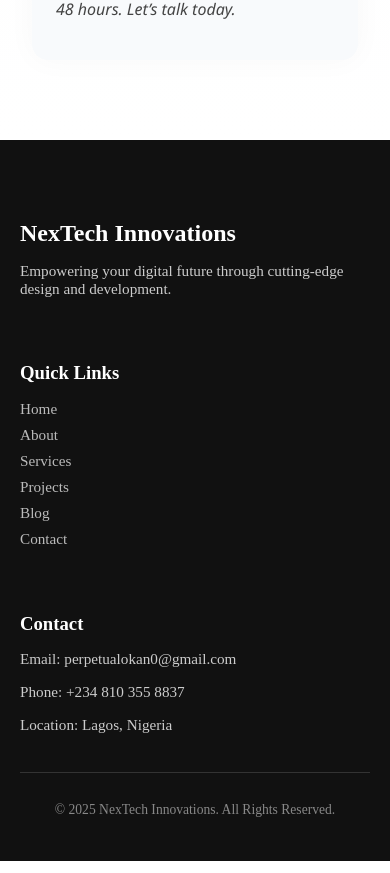
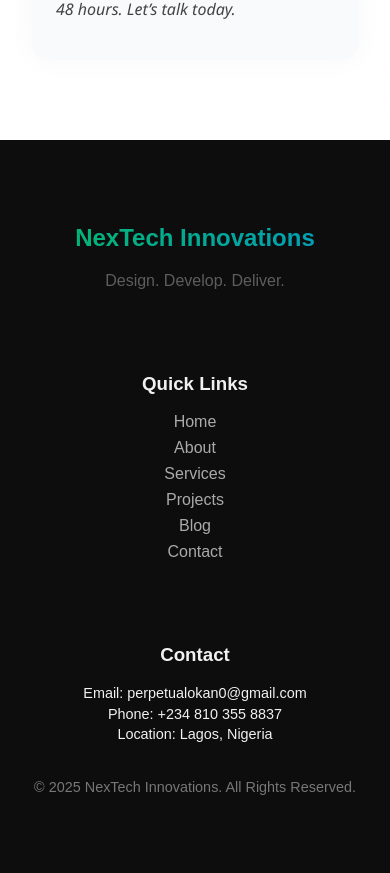
Before and after one commit to Perpetualisi/Nextech, a React (Vite) app: page / in a window 390 px wide. Shown: the part 8417-9290 px from the top of the page. Built offline with nearby package versions, Linux system fonts and the light colour scheme.

Commit message:
Enhanced footer component with animation and responsiveness

```diff
--- a/package.json
+++ b/package.json
@@ -11,6 +11,7 @@
   },
   "dependencies": {
     "aos": "^2.3.4",
+    "framer-motion": "^12.12.1",
     "react": "^18.3.1",
     "react-dom": "^18.3.1"
   },
--- a/src/Components/Footer/Footer.css
+++ b/src/Components/Footer/Footer.css
@@ -1,42 +1,25 @@
 .footer-section {
-  background-color: #111;
-  color: #fff;
-  padding: 60px 20px 30px;
+  background: #0d0d0d;
+  color: #f1f1f1;
+  padding: 4rem 2rem;
+  font-family: "Poppins", sans-serif;
+  overflow: hidden;
 }
 
 .footer-container {
   display: flex;
   flex-wrap: wrap;
-  gap: 40px;
   justify-content: space-between;
+  gap: 3rem;
   max-width: 1200px;
   margin: 0 auto;
 }
 
-.footer-brand {
-  flex: 1;
-  min-width: 250px;
-}
-
 .footer-brand h2 {
-  font-size: 1.8rem;
-  color: #fff;
-  margin-bottom: 10px;
-}
-
-.footer-brand p {
-  font-size: 1rem;
-  color: #ccc;
-}
-
-.footer-links {
-  flex: 1;
-  min-width: 200px;
-}
-
-.footer-links h3 {
-  margin-bottom: 12px;
-  color: #fff;
+  font-size: 2rem;
+  background: linear-gradient(to right, #00f5a0, #00d9f5);
+  -webkit-background-clip: text;
+  -webkit-text-fill-color: transparent;
 }
 
 .footer-links ul {
@@ -44,70 +27,45 @@
   padding: 0;
 }
 
-.footer-links li {
-  margin-bottom: 8px;
-}
-
-.footer-links a {
-  color: #bbb;
+.footer-links li a {
+  color: #aaa;
   text-decoration: none;
   transition: color 0.3s ease;
 }
 
-.footer-links a:hover {
-  color: #00aaff;
-}
-
-.footer-contact {
-  flex: 1;
-  min-width: 200px;
-}
-
-.footer-contact h3 {
-  margin-bottom: 12px;
-  color: #fff;
+.footer-links li a:hover {
+  color: #00d9f5;
 }
 
 .footer-contact p {
-  color: #ccc;
-  margin-bottom: 8px;
-  font-size: 0.95rem;
+  margin: 0.3rem 0;
 }
 
 .footer-bottom {
-  border-top: 1px solid #333;
   text-align: center;
-  margin-top: 40px;
-  padding-top: 20px;
-  color: #888;
+  margin-top: 2rem;
   font-size: 0.9rem;
+  color: #777;
 }
+
 @media (max-width: 768px) {
   .footer-container {
     flex-direction: column;
-    align-items: flex-start;
-    gap: 30px;
+    align-items: center;
+    text-align: center;
   }
 
   .footer-brand h2 {
     font-size: 1.5rem;
   }
 
-  .footer-brand p,
-  .footer-contact p,
-  .footer-links a {
-    font-size: 0.95rem;
+  .footer-links ul {
+    display: flex;
+    flex-direction: column;
+    gap: 0.5rem;
   }
 
-  .footer-links,
-  .footer-contact,
-  .footer-brand {
-    width: 100%;
-  }
-
-  .footer-bottom {
-    font-size: 0.85rem;
-    margin-top: 30px;
-    padding-top: 15px;
+  .footer-contact p {
+    font-size: 0.9rem;
   }
 }
--- a/src/Components/Footer/Footer.jsx
+++ b/src/Components/Footer/Footer.jsx
@@ -1,40 +1,97 @@
 import "./Footer.css";
+import { useEffect, useState } from "react";
+import { motion, AnimatePresence } from "framer-motion";
 
 const Footer = () => {
   const year = new Date().getFullYear();
 
+  const messages = [
+    "Empowering your digital future.",
+    "Innovating with purpose.",
+    "Design. Develop. Deliver.",
+    "Your success, our mission."
+  ];
+
+  const [currentMsgIndex, setCurrentMsgIndex] = useState(0);
+
+  useEffect(() => {
+    const interval = setInterval(() => {
+      setCurrentMsgIndex((prev) => (prev + 1) % messages.length);
+    }, 3000); // every 3 seconds
+    return () => clearInterval(interval);
+  }, []);
+
   return (
-    <footer className="footer-section">
+    <motion.footer
+      className="footer-section"
+      initial={{ opacity: 0, y: 100 }}
+      animate={{ opacity: 1, y: 0 }}
+      transition={{ duration: 1.2, ease: "easeOut" }}
+    >
       <div className="footer-container">
-        <div className="footer-brand">
+        <motion.div
+          className="footer-brand"
+          initial={{ opacity: 0 }}
+          animate={{ opacity: 1 }}
+          transition={{ duration: 1.5, repeat: Infinity, repeatType: "mirror" }}
+        >
           <h2>NexTech Innovations</h2>
-          <p>Empowering your digital future through cutting-edge design and development.</p>
-        </div>
+          <AnimatePresence mode="wait">
+            <motion.p
+              key={messages[currentMsgIndex]}
+              initial={{ opacity: 0 }}
+              animate={{ opacity: 1 }}
+              exit={{ opacity: 0 }}
+              transition={{ duration: 0.6 }}
+            >
+              {messages[currentMsgIndex]}
+            </motion.p>
+          </AnimatePresence>
+        </motion.div>
 
-        <div className="footer-links">
+        <motion.div
+          className="footer-links"
+          initial={{ opacity: 0 }}
+          animate={{ opacity: 1 }}
+          transition={{ delay: 0.5, duration: 1 }}
+        >
           <h3>Quick Links</h3>
           <ul>
-            <li><a href="#home">Home</a></li>
-            <li><a href="#about">About</a></li>
-            <li><a href="#services">Services</a></li>
-            <li><a href="#projects">Projects</a></li>
-            <li><a href="#blog">Blog</a></li>
-            <li><a href="#contact">Contact</a></li>
+            {["Home", "About", "Services", "Projects", "Blog", "Contact"].map((item, i) => (
+              <motion.li
+                key={i}
+                initial={{ opacity: 0, x: -10 }}
+                animate={{ opacity: 1, x: 0 }}
+                transition={{ delay: 0.6 + i * 0.2 }}
+              >
+                <a href={`#${item.toLowerCase()}`}>{item}</a>
+              </motion.li>
+            ))}
           </ul>
-        </div>
+        </motion.div>
 
-        <div className="footer-contact">
+        <motion.div
+          className="footer-contact"
+          initial={{ opacity: 0, x: 50 }}
+          animate={{ opacity: 1, x: 0 }}
+          transition={{ delay: 0.8, duration: 1 }}
+        >
           <h3>Contact</h3>
           <p>Email: perpetualokan0@gmail.com</p>
           <p>Phone: +234 810 355 8837</p>
           <p>Location: Lagos, Nigeria</p>
-        </div>
+        </motion.div>
       </div>
 
-      <div className="footer-bottom">
+      <motion.div
+        className="footer-bottom"
+        initial={{ opacity: 0 }}
+        animate={{ opacity: 1 }}
+        transition={{ delay: 1.2, duration: 1 }}
+      >
         <p>&copy; {year} NexTech Innovations. All Rights Reserved.</p>
-      </div>
-    </footer>
+      </motion.div>
+    </motion.footer>
   );
 };
 
```
Also changed, not shown: 1 other file (tests, documents, lock files or other folders).
